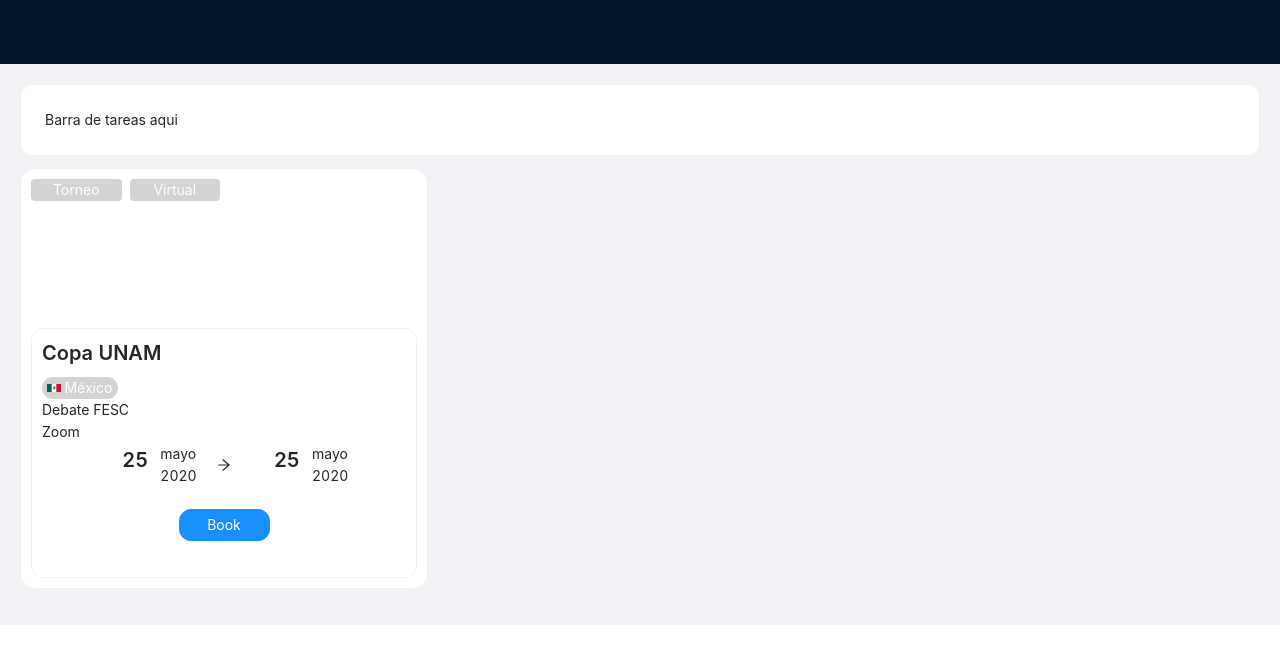
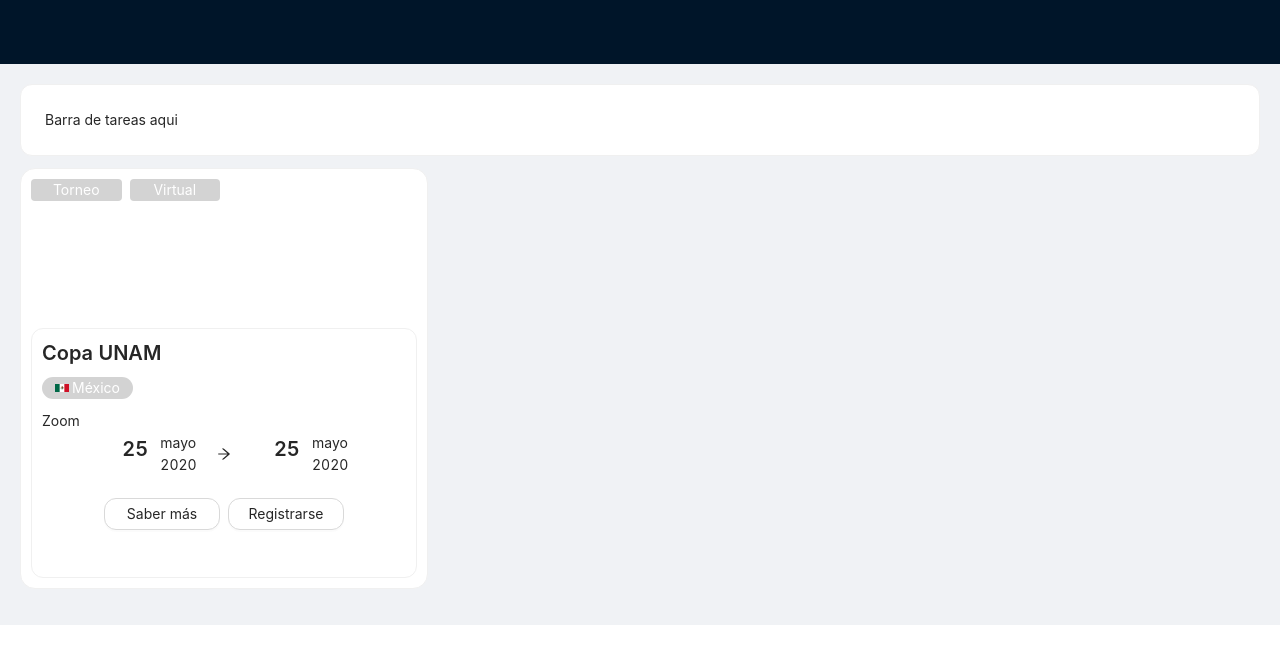
Before and after one commit to alexherlanda/db8-events, a React (Create React App) app: page / in a window 1280 px wide. Shown: the top 664 px of the page. Built offline with nearby package versions, Linux system fonts and the light colour scheme.

Commit message:
Basic UX enchances

```diff
--- a/src/App.js
+++ b/src/App.js
@@ -88,12 +88,22 @@
                         </Row>
 
                         <Row>
-                          <Col span={5}>
-                            <CountryBadge countryLabel={event.country} />
+                          <Col xs={7} sm={7} md={6} lg={6} xl={6} xxl={4}>
+                            <CountryBadge
+                              countryLabel={event.country}
+                              countryCode={event.countryCode}
+                            />
                           </Col>
-                          <Col span={24}>{event.host}</Col>
-                          <Col span={24}>{event.reunionSpot}</Col>
+
+                          <Col style={{ marginTop: 5 }} span={24}>
+                            {event.host}
+                          </Col>
+
+                          <Col style={{ marginTop: 5 }} span={24}>
+                            {event.reunionSpot}
+                          </Col>
                         </Row>
+
                         <Row style={{ display: 'flex', justifyContent: 'center' }}>
                           <Col
                             style={{
@@ -152,6 +162,7 @@
                           </Col>
                         </Row>
                         <Row
+                          gutter={[8, 8]}
                           style={{
                             marginTop: '22px',
                             display: 'flex',
@@ -159,13 +170,16 @@
                             alignItems: 'center',
                           }}
                         >
-                          <Col span={6}>
-                            <Button
-                              block
-                              type="primary"
-                              style={{ borderRadius: '12px' }}
-                            >
-                              Book
+                          <Col xs={12} sm={12} md={12} lg={10} xl={8} xxl={8}>
+                            <a href={event.infoLink}>
+                              <Button block style={{ borderRadius: '12px' }}>
+                                Saber más
+                              </Button>
+                            </a>
+                          </Col>
+                          <Col xs={12} sm={12} md={12} lg={10} xl={8} xxl={8}>
+                            <Button block style={{ borderRadius: '12px' }}>
+                              Registrarse
                             </Button>
                           </Col>
                         </Row>
--- a/src/components/CountryBadge/CountryBadge.js
+++ b/src/components/CountryBadge/CountryBadge.js
@@ -1,7 +1,7 @@
 import React from 'react';
 import { mainContainer, countryIconContainer, countryTextContainer } from './styles';
+import CountryIcon from '../atomic/CountrieIcon';
 import PropTypes from 'prop-types';
-import CountryIcon from '../atomic/CountrieIcon';
 
 function CountryBadge(props) {
   const { countryLabel, countryCode } = props;
@@ -9,7 +9,7 @@
   return (
     <div style={mainContainer}>
       <div style={countryIconContainer}>
-        <CountryIcon countryCode={countryCode} />
+        <CountryIcon countryCode={countryCode} style={{ fontSize: '300px' }} />
       </div>
       <div style={countryTextContainer}>{countryLabel}</div>
     </div>
--- a/src/components/CountryBadge/styles.js
+++ b/src/components/CountryBadge/styles.js
@@ -5,7 +5,7 @@
   display: 'flex',
   justifyContent: 'center',
   alignItems: 'center',
-  //widht: 'fit-content',
+  widht: 'fit-content',
   fontSize: '14px',
 };
 
--- a/src/models/events/index.js
+++ b/src/models/events/index.js
@@ -1,11 +1,13 @@
 export const events = [
   {
     name: 'Copa UNAM',
-    link: 'www.facebook.com',
-    host: 'Debate FESC',
+    convenors: 'Debate FESC',
     reunionSpot: 'Zoom',
     country: 'México',
+    countryCode: 'MX',
     description: 'B',
+    infoLink: 'www.google.com',
+    registerLink: 'www.facebook.com',
     tags: {
       attendanceType: 'Virtual',
       category: 'Torneo',
```
Also changed, not shown: 1 other file (tests, documents, lock files or other folders).
